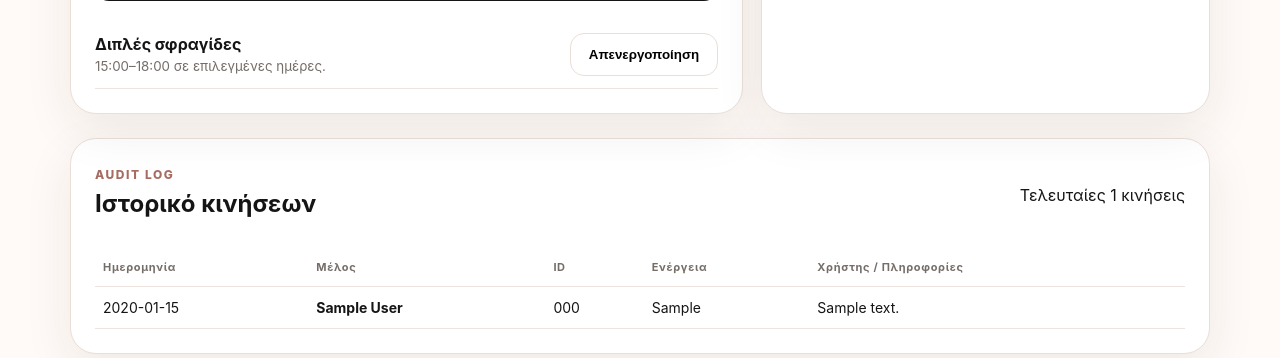
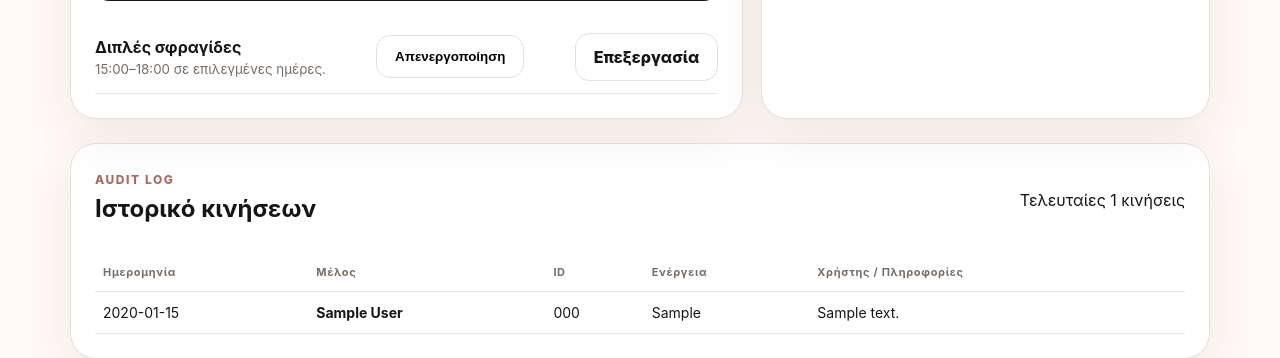
Before and after one commit to athenshomeconcept-ai/lizzys-rewards, a Flask app: page /admin in a window 1280 px wide. Shown: the part 1454-1812 px from the top of the page. Run offline with Flask 3, Linux system fonts and the light colour scheme; the visitor is signed in with stand-in values (Sample User, id 1); data comes from the database, SQL or seed files in the repository; tables that the repository leaves empty hold one stand-in row (values such as "Sample post"); some libraries are stand-ins or nearby versions.

Commit message:
Update admin.html

```diff
--- a/templates/admin.html
+++ b/templates/admin.html
@@ -335,7 +335,10 @@
           </button>
 
         </form>
-
+<a class="btn ghost"
+   href="{{ url_for('edit_offer', offer_id=o.id) }}">
+  Επεξεργασία
+</a>
       </div>
 
       {% endfor %}
```
